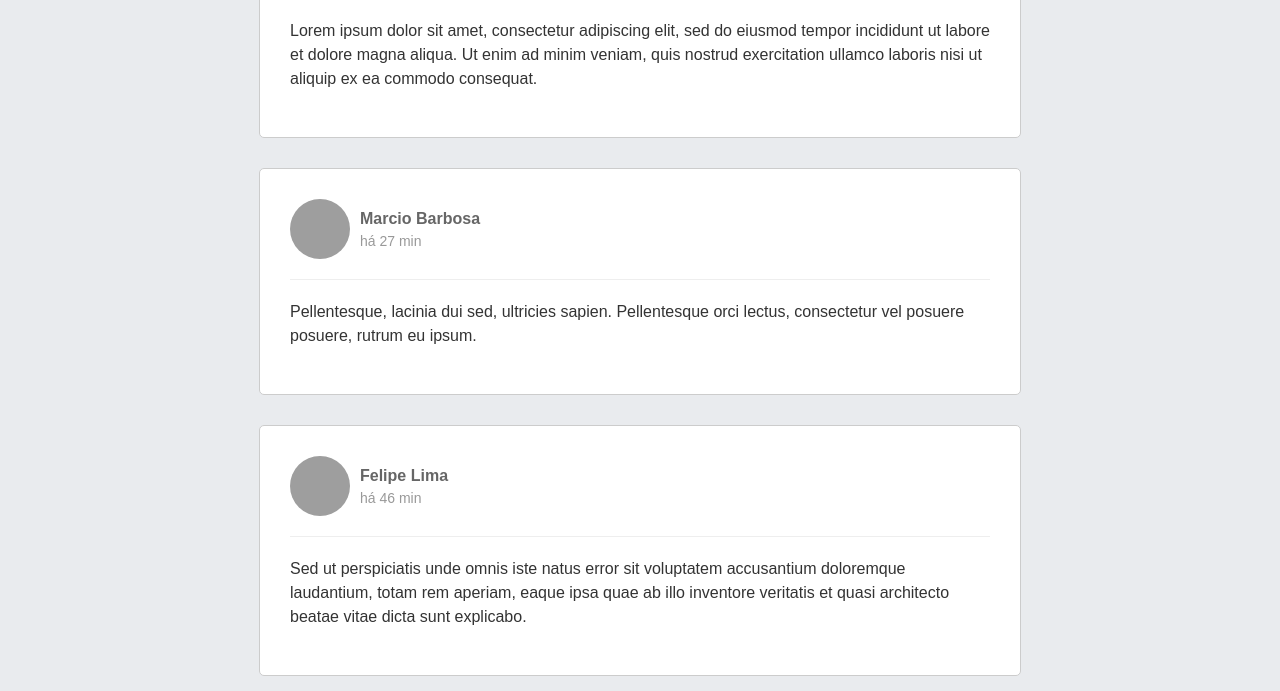
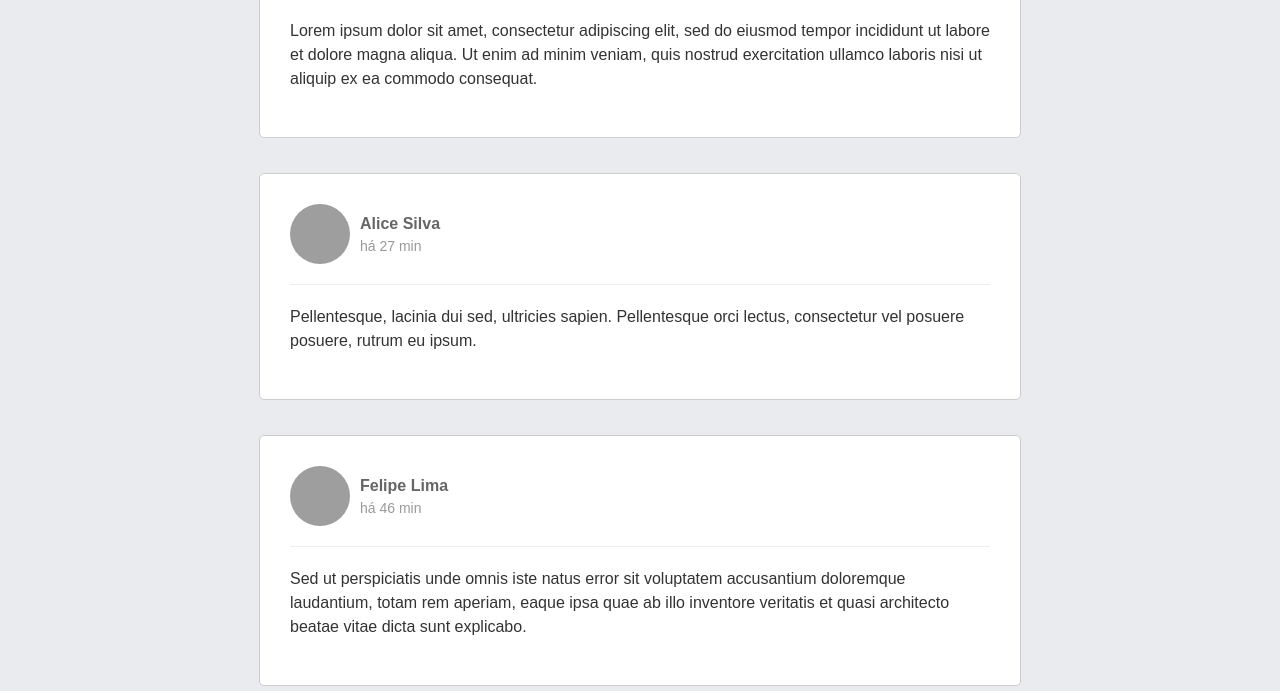
Before and after one commit to mendesvinicius/feed-v1, a React app: page / in a window 1280 px wide. Shown: the part 204-895 px from the top of the page. Built offline with nearby package versions, Linux system fonts and the light colour scheme; grey boxes are pictures that could not be loaded.

Commit message:
final-commit

```diff
--- a/src/components/App.js
+++ b/src/components/App.js
@@ -17,8 +17,8 @@ export default class App extends Component {
       },
       {
         id: 2,
-        name: 'Marcio Barbosa',
-        avatar: 'https://http2.mlstatic.com/foto-desenho-para-o-seu-perfil-das-redes-sociais-D_NQ_NP_848819-MLB27185740300_042018-F.jpg',
+        name: 'Alice Silva',
+        avatar: 'https://cdn.awsli.com.br/1000x1000/932/932769/produto/34757351/d0b0b6d416.jpg',
         time: 'há 27 min',
         body:
           'Pellentesque, lacinia dui sed, ultricies sapien. Pellentesque orci lectus, consectetur vel posuere posuere, rutrum eu ipsum.',
@@ -26,7 +26,7 @@ export default class App extends Component {
       {
         id: 2,
         name: 'Felipe Lima',
-        avatar: 'https://http2.mlstatic.com/foto-desenho-para-o-seu-perfil-das-redes-sociais-D_NQ_NP_848819-MLB27185740300_042018-F.jpg',
+        avatar: 'https://http2.mlstatic.com/foto-desenho-para-o-seu-perfil-das-redes-sociais-D_NQ_NP_614041-MLB27185740295_042018-O.jpg',
         time: 'há 46 min',
         body:
           'Sed ut perspiciatis unde omnis iste natus error sit voluptatem accusantium doloremque laudantium, totam rem aperiam, eaque ipsa quae ab illo inventore veritatis et quasi architecto beatae vitae dicta sunt explicabo. ',
--- a/src/styles/app.scss
+++ b/src/styles/app.scss
@@ -53,12 +53,15 @@ body {
   }
 
   .post {
+    display: flex;
+    flex-direction: column;
     width: 700px;
     padding: 30px;
     border: 1px solid #ccc;
     border-radius: 5px;
     background-color: #ffffff;
     margin-top: 30px;
+    margin-bottom: 5px;
 
     .post-header-container {
       display: flex;
```
Also changed, not shown: assets/feed.PNG (added), 1 other file.
